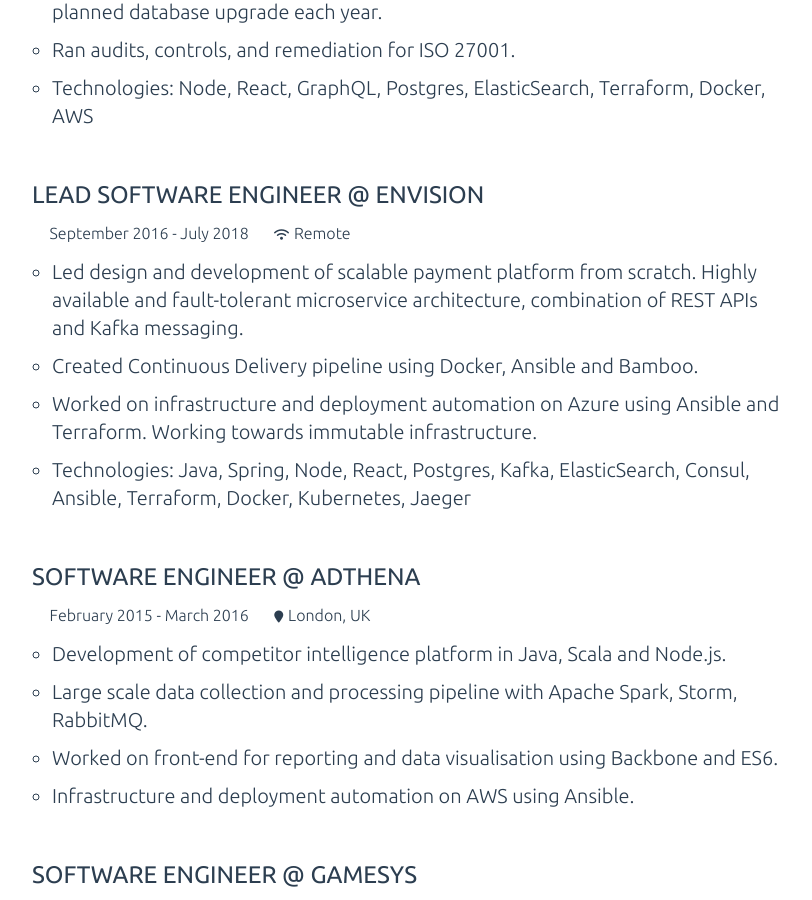
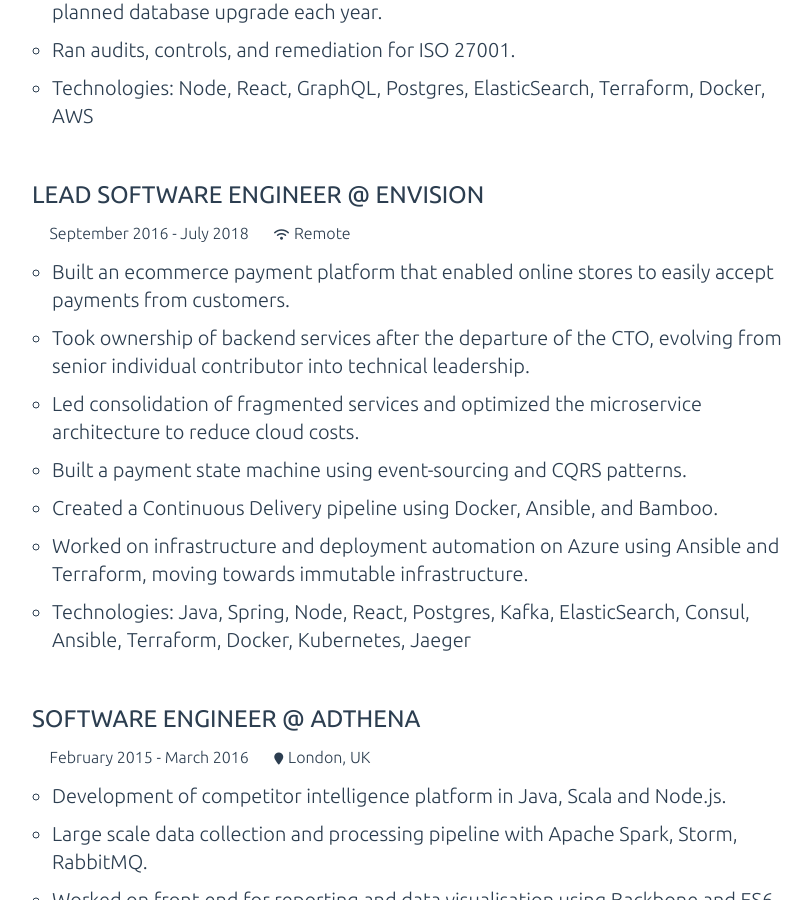
Before and after one commit to msvab/msvab.github.io, a Jekyll site: the page built from resume.html, in a window 1280 px wide and 900 px high, scrolled down 1704 px. Shown: the whole window, without its empty margins (228-1040 px from the left). Built offline with Jekyll 4.4.1, drawn with Linux system fonts in a browser that asks for light colours.

Commit message:
Sharpen Envision resume entry

```diff
--- a/resume.html
+++ b/resume.html
@@ -56,10 +56,12 @@
   <div class="job-detail">
     <p>September 2016 - July 2018 &nbsp;&nbsp;&nbsp; <span class="fas fa-wifi"></span>Remote</p>
     <ul>
-      <li>Led design and development of scalable payment platform from scratch. Highly available
-        and fault-tolerant microservice architecture, combination of REST APIs and Kafka messaging.</li>
-      <li>Created Continuous Delivery pipeline using Docker, Ansible and Bamboo.</li>
-      <li>Worked on infrastructure and deployment automation on Azure using Ansible and Terraform. Working towards immutable infrastructure.</li>
+      <li>Built an ecommerce payment platform that enabled online stores to easily accept payments from customers.</li>
+      <li>Took ownership of backend services after the departure of the CTO, evolving from senior individual contributor into technical leadership.</li>
+      <li>Led consolidation of fragmented services and optimized the microservice architecture to reduce cloud costs.</li>
+      <li>Built a payment state machine using event-sourcing and CQRS patterns.</li>
+      <li>Created a Continuous Delivery pipeline using Docker, Ansible, and Bamboo.</li>
+      <li>Worked on infrastructure and deployment automation on Azure using Ansible and Terraform, moving towards immutable infrastructure.</li>
       <li>Technologies: Java, Spring, Node, React, Postgres, Kafka, ElasticSearch, Consul, Ansible, Terraform, Docker, Kubernetes, Jaeger</li>
     </ul>
   </div>
```
